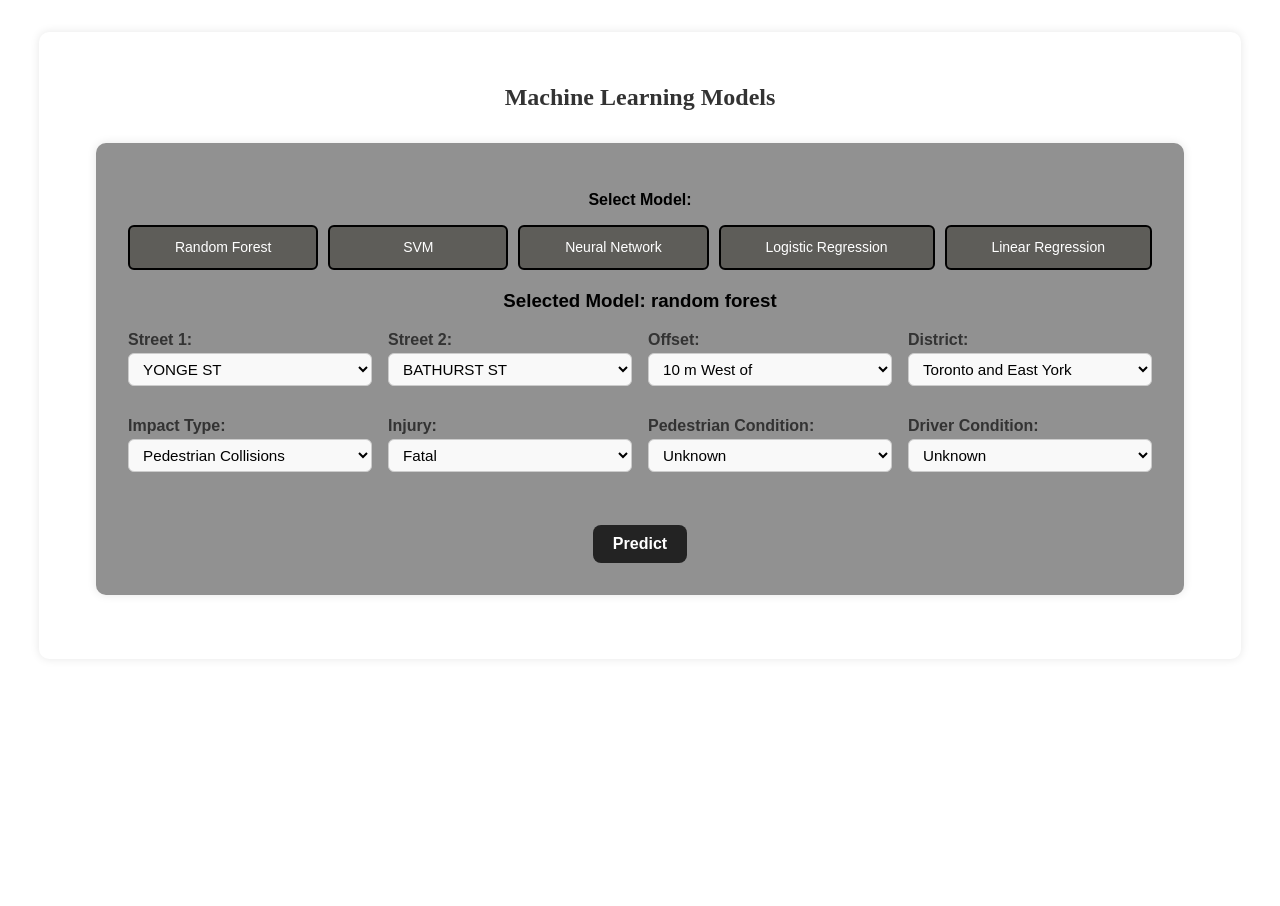
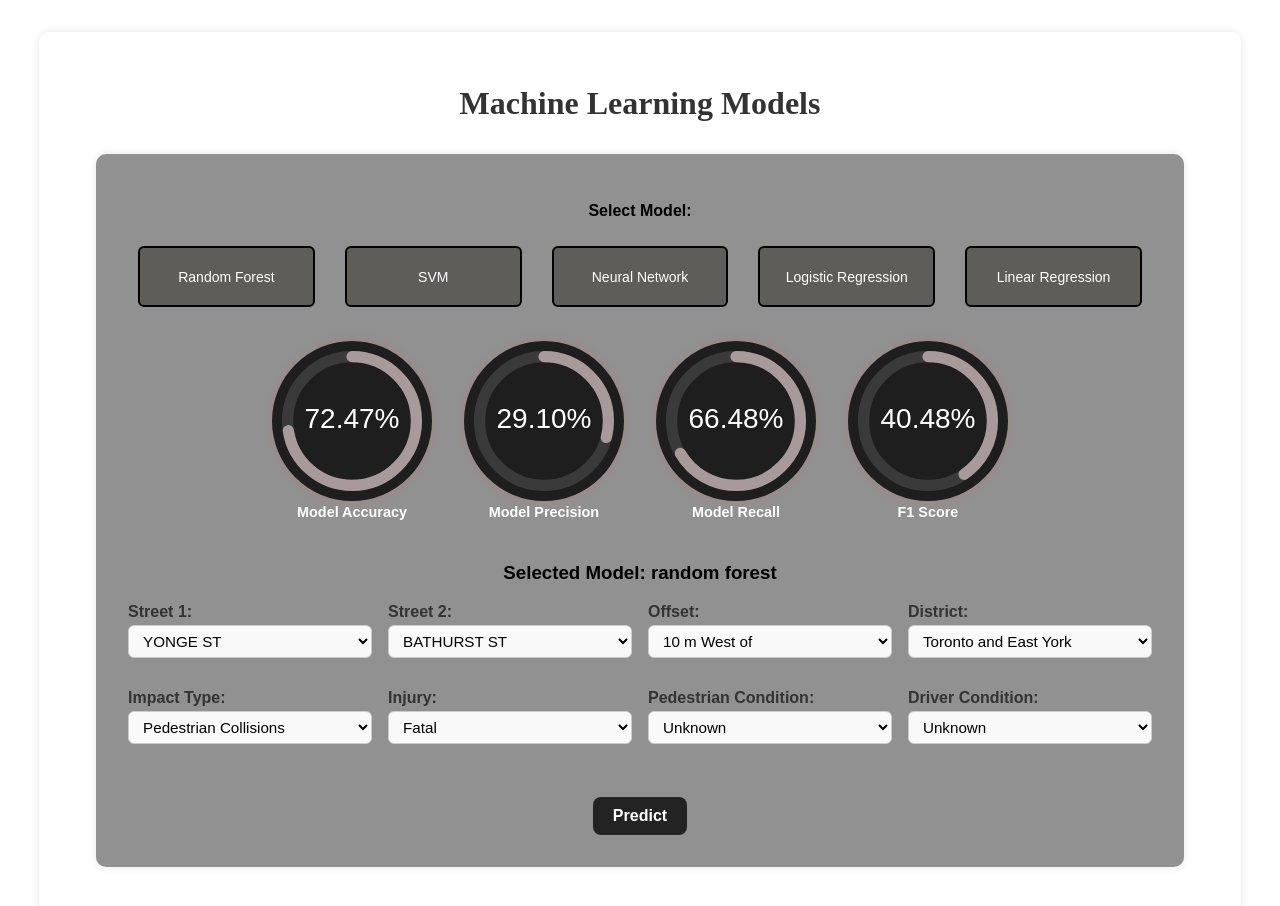
Before and after one commit to Jaturaput-Jongsubcharoen/ML_client, a React (Vite) app: page / in a window 1280 px wide. Shown: the top 906 px of the page. Before the commit the page ends 800 px from the top, so only its background shows below. Built offline with nearby package versions, Linux system fonts and the light colour scheme.

Commit message:
Jaturaput_update4

```diff
--- a/package.json
+++ b/package.json
@@ -11,6 +11,7 @@
   },
   "dependencies": {
     "react": "^19.0.0",
+    "react-circular-progressbar": "^2.2.0",
     "react-dom": "^19.0.0"
   },
   "devDependencies": {
--- a/src/App.css
+++ b/src/App.css
@@ -26,6 +26,11 @@
   padding: 2rem;
   box-shadow: 0 0 10px rgba(0, 0, 0, 0.1);
   border-radius: 10px;
+}
+
+h1 {
+  text-align: center;
+  color: #333;
 }
 
 h2 {
@@ -80,11 +85,13 @@ strong {
   border: none;
   border-radius: 8px;
   cursor: pointer;
-  transition: background-color 0.3s ease;
+  transition: 0.5s;
 }
 
 .predict-btn:hover {
   background-color: #111112;
+  transform: scale(1.05);
+  box-shadow: 0 4px 12px rgba(255, 255, 255, 0.4);
 }
 /*-------------------------------------------*/
 
@@ -93,26 +100,30 @@ strong {
   flex-wrap: wrap;
   justify-content: center;
   gap: 10px;
-  margin-bottom: 20px;
 }
 
 .model-buttons button {
   flex: 1 1 auto;
-  min-width: 180px;
-  height: 45px;
+  width: 0%;
+  height: 100%;
   font-size: 14px;
   color: #ffffff;
+  margin: 10px;
+  padding: 2%;
   background-color: #5e5d59;
   border: 2px solid #000000;
   border-radius: 6px;
   cursor: pointer;
-  transition: background-color 0.2s ease, transform 0.2s ease;
+  transition: 0.5s;
   white-space: nowrap;
 }
 
 .model-buttons button:hover {
-  background-color: #c7d2fe;
-  transform: translateY(-2px);
+
+  background-color: #7d7d7d;
+  color: #000000;
+  transform: scale(1.05);
+  box-shadow: 0 4px 12px rgba(255, 255, 255, 0.4);
 }
 
 /*-------------------------------------------*/
@@ -200,3 +211,34 @@ strong {
   margin-top: 1rem;
   font-size: 1.1rem;
 }
+
+/*-------------------------------------------*/
+.metrics-row {
+  display: flex;
+  justify-content: center;
+  gap: 2rem;
+  margin: 1.5rem 0;
+}
+
+.model-accuracy-circle {
+  width: 140px;
+  height: 140px;
+  text-align: center;
+  background-color: #1e1e1e;
+  border-radius: 50%;
+  padding: 10px;
+  box-shadow: 0 0 10px rgba(255, 77, 79, 0.2);
+  transition: all 0.3s ease;
+}
+
+.model-accuracy-circle:hover {
+  transform: scale(1.05);
+  box-shadow: 0 0 15px rgba(255, 255, 255, 0.4);
+}
+
+.accuracy-label {
+  color: white;
+  font-weight: bold;
+  margin: 0.8rem;
+  font-size: 0.9rem;
+}
--- a/src/App.jsx
+++ b/src/App.jsx
@@ -1,9 +1,12 @@
 import React, { useState } from 'react';
 import './App.css';
+import { CircularProgressbar, buildStyles } from 'react-circular-progressbar';
+import 'react-circular-progressbar/dist/styles.css';
 
 function App() {
   const [modelName, setModelName] = useState("random_forest");
 
+  // -- form input states --
   const [street1, setStreet1] = useState("LAWRENCE AVE E");
   const [street2, setStreet2] = useState("E OF DVP ON RAMP Aven");
   const [offset, setOffset] = useState("10 m West of");
@@ -15,6 +18,27 @@ function App() {
 
   const [prediction, setPrediction] = useState(null);
 
+  // -- hardcoded model scores for indicators --
+  /*
+  const modelStats = {
+    logistic_regression: { accuracy: 77.40, precision: 33.47, recall: 61.24, f1: 43.28 },
+    linear_regression:   { accuracy: 78.40, precision: 34.32, recall: 58.43, f1: 43.24 },
+    svm:                 { accuracy: 73.15, precision: 29.53, recall: 65.36, f1: 40.68 },
+    random_forest:       { accuracy: 72.47, precision: 29.10, recall: 66.48, f1: 40.48 },
+    neural_network:      { accuracy: 72.42, precision: 29.02, recall: 66.29, f1: 40.36 },
+  };
+  */
+  const modelStats = {
+    logistic_regression: { accuracy: 0.773998, precision: 0.334698, recall: 0.612360, f1: 0.432826 },
+    linear_regression:   { accuracy: 0.784019, precision: 0.343234, recall: 0.584270, f1: 0.432432 },
+    svm:                 { accuracy: 0.731540, precision: 0.295262, recall: 0.653558, f1: 0.406760 },
+    random_forest:       { accuracy: 0.724684, precision: 0.290984, recall: 0.664794, f1: 0.404789 },
+    neural_network:      { accuracy: 0.724156, precision: 0.290164, recall: 0.662921, f1: 0.403649 },
+  };
+
+  const { accuracy, precision, recall, f1 } = modelStats[modelName] || { accuracy: 0, precision: 0, recall: 0, f1: 0 };
+
+  // -- API call function --
   const handlePredict = async () => {
     try {
       const response = await fetch(`${import.meta.env.VITE_API_URL}/predict`, {
@@ -32,7 +56,7 @@ function App() {
             IMPACTYPE: impactype,
             INJURY: injury,
             PEDCOND: pedcond,
-            DRIVCOND: drivcond
+            DRIVCOND: drivcond,
           }
         }),
       });
@@ -46,9 +70,9 @@ function App() {
 
   return (
     <div className="container-main">
-      <h2>Machine Learning Models</h2>
+      <h1>Machine Learning Models</h1>
 
-        <div className="container">
+      <div className="container">
         <p><strong>Select Model:</strong></p>
         <div className="model-buttons">
           <button onClick={() => setModelName("random_forest")}>Random Forest</button>
@@ -58,8 +82,74 @@ function App() {
           <button onClick={() => setModelName("linear_regression")}>Linear Regression</button>
         </div>
 
+        {/* -- Metrics row (Accuracy + Precision + Recall + F1 Score side-by-side) -- */}
+        <div className="metrics-row">
+          {/* -- Accuracy circle -- */}
+          <div className="model-accuracy-circle">
+            <CircularProgressbar
+              value={accuracy * 100}
+              text={`${(accuracy * 100).toFixed(2)}%`}
+              styles={buildStyles({
+                pathColor: "#a89a9a",
+                textColor: "#ffffff",
+                trailColor: "#3a3a3a",
+                backgroundColor: "#000",
+              })}
+            />
+            <div className="accuracy-label">Model Accuracy</div>
+          </div>
+
+          {/* -- Precision circle -- */}
+          <div className="model-accuracy-circle">
+            <CircularProgressbar
+              value={precision * 100}
+              text={`${(precision * 100).toFixed(2)}%`}
+              styles={buildStyles({
+                pathColor: "#a89a9a",
+                textColor: "#ffffff",
+                trailColor: "#3a3a3a",
+                backgroundColor: "#000",
+              })}
+            />
+            <div className="accuracy-label">Model Precision</div>
+          </div>
+
+          {/* -- Recall circle -- */}
+          <div className="model-accuracy-circle">
+            <CircularProgressbar
+              value={recall * 100}
+              text={`${(recall * 100).toFixed(2)}%`}
+              styles={buildStyles({
+                pathColor: "#a89a9a",
+                textColor: "#ffffff",
+                trailColor: "#3a3a3a",
+                backgroundColor: "#000",
+              })}
+            />
+            <div className="accuracy-label">Model Recall</div>
+          </div>
+
+          {/* -- F1 Score circle -- */}
+          <div className="model-accuracy-circle">
+            <CircularProgressbar
+              value={f1 * 100}
+              text={`${(f1 * 100).toFixed(2)}%`}
+              styles={buildStyles({
+                pathColor: "#a89a9a",
+                textColor: "#ffffff",
+                trailColor: "#3a3a3a",
+                backgroundColor: "#000",
+              })}
+            />
+            <div className="accuracy-label">F1 Score</div>
+          </div>
+        </div>
+
+        <br />
+
         <h3>Selected Model: <strong>{modelName.replace(/_/g, " ")}</strong></h3>
 
+        {/* -- form layout (2 rows) -- */}
         <div className="flex-form">
           <div className="flex-row">
             <div className="select-group">
```
Also changed, not shown: 1 other file (tests, documents, lock files or other folders).
